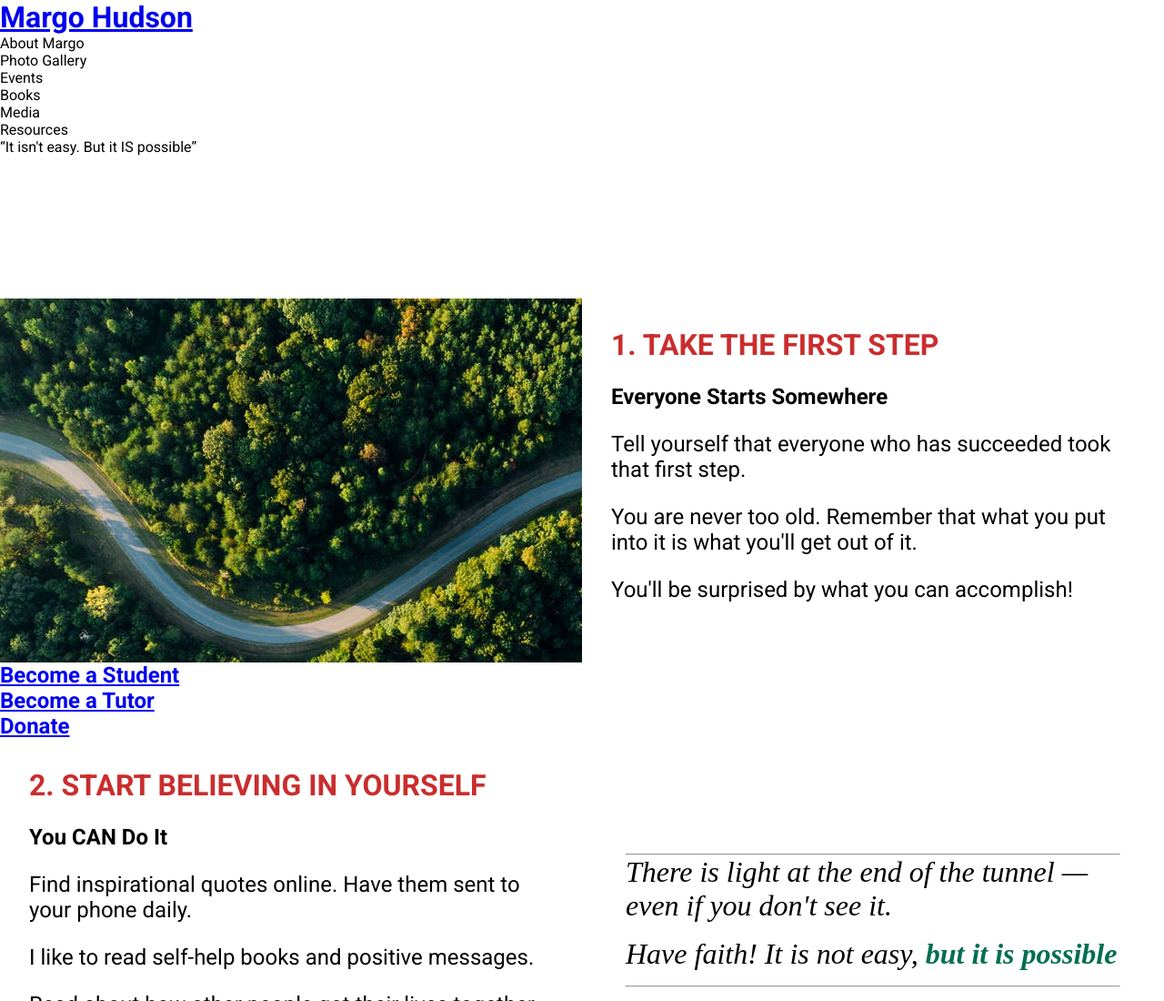
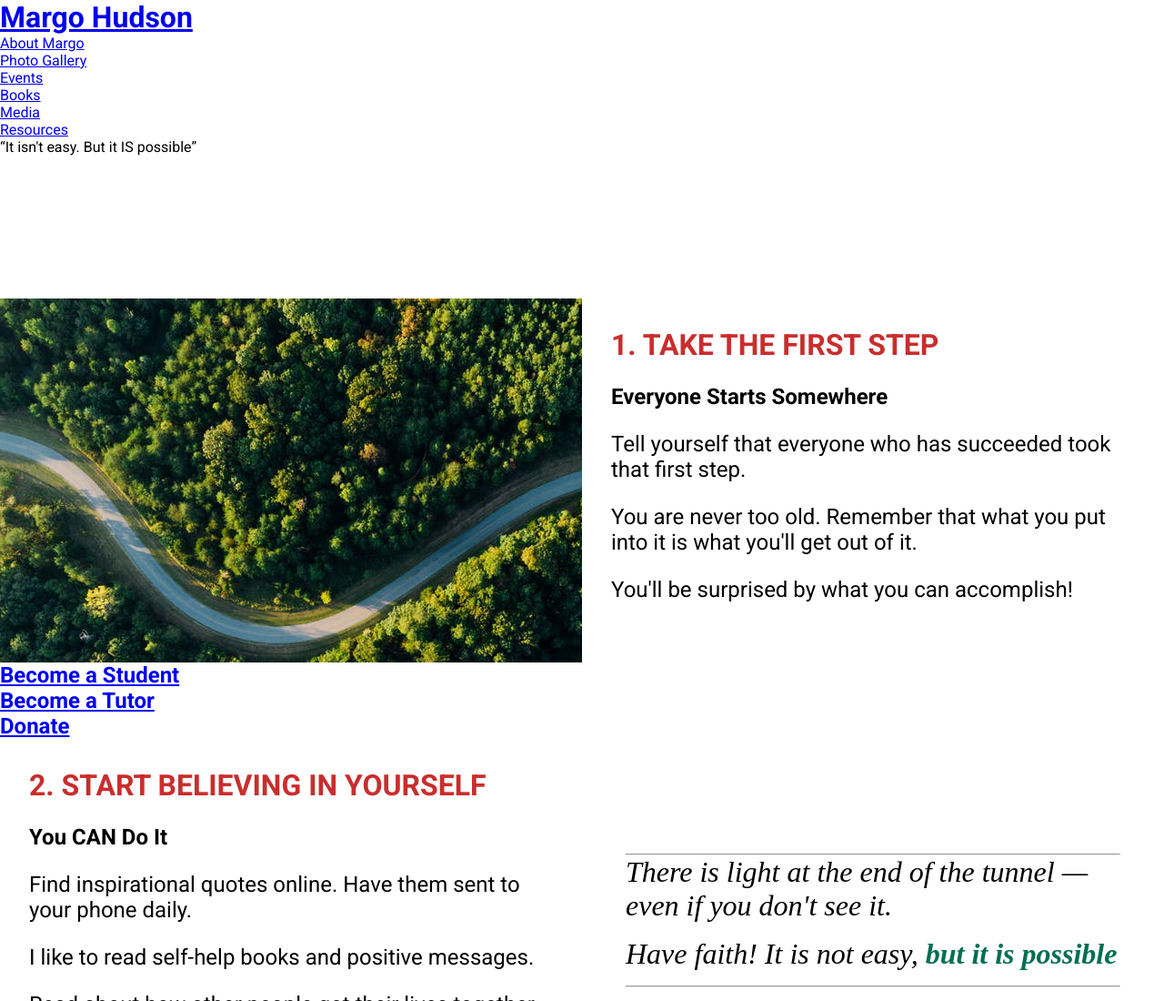
Before and after one commit to cire1776/margohudson, a Gatsby site: page /five-tips in a window 1280 px wide. Shown: the top 1100 px of the page at 91% size. Built offline with nearby package versions, Linux system fonts and the light colour scheme; Gatsby itself is replaced by a stand-in of ours.

Commit message:
implement links in header

```diff
--- a/src/components/MainHeader.js
+++ b/src/components/MainHeader.js
@@ -18,12 +18,24 @@ function MainHeader({ barQuote }) {
       </h1>
       <nav>
         <ul>
-          <li>About Margo</li>
-          <li>Photo Gallery</li>
-          <li>Events</li>
-          <li>Books</li>
-          <li>Media</li>
-          <li>Resources</li>
+          <li>
+            <Link to="/about">About Margo</Link>
+          </li>
+          <li>
+            <Link to="/gallery">Photo Gallery</Link>
+          </li>
+          <li>
+            <Link to="/events">Events</Link>
+          </li>
+          <li>
+            <Link to="/books">Books</Link>
+          </li>
+          <li>
+            <Link to="/media">Media</Link>
+          </li>
+          <li>
+            <Link to="/resources">Resources</Link>
+          </li>
         </ul>
       </nav>
       {barQuote && <aside>{barQuote}</aside>}
```
